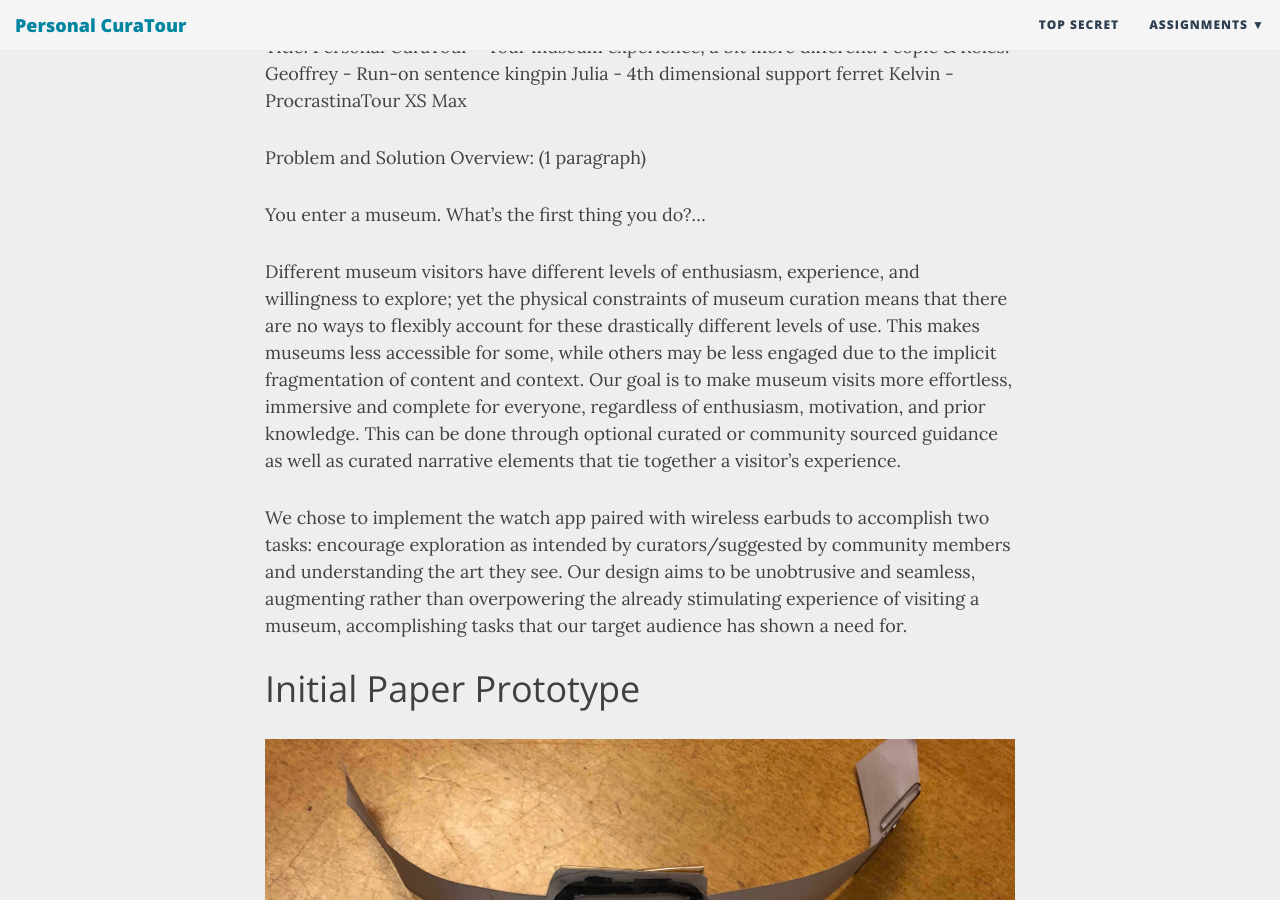
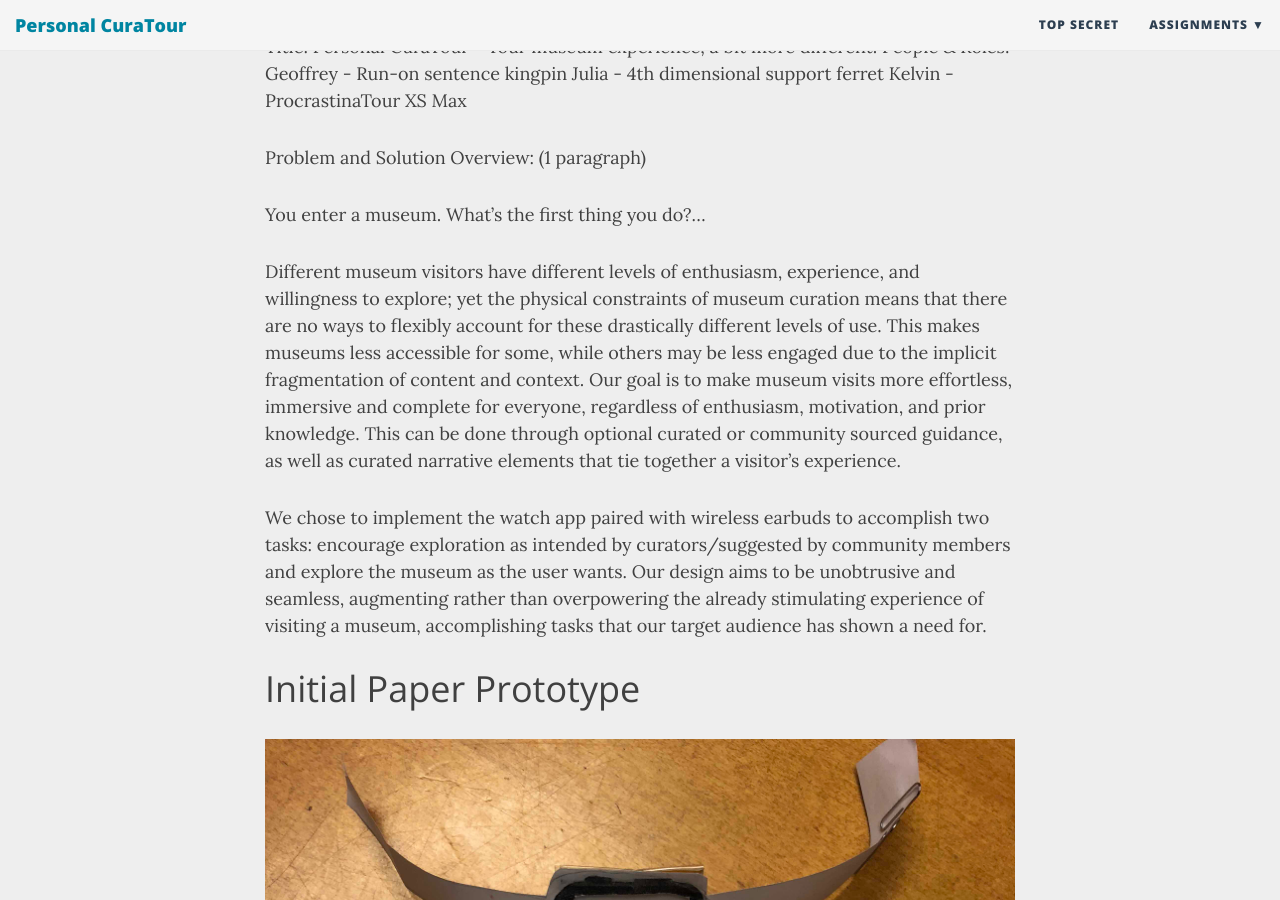
Before and after one commit to krtejeda/PersonalCuraTour, a Jekyll site: the page built from User-Experience-Design-Overview.md, in a window 1280 px wide and 900 px high, scrolled down 333 px. Built offline with Jekyll 4.4.1, drawn with Linux system fonts in a browser that asks for light colours; nearby versions of some CDN libraries.

Commit message:
Update User-Experience-Design-Overview.md

```diff
--- a/User-Experience-Design-Overview.md
+++ b/User-Experience-Design-Overview.md
@@ -13,9 +13,9 @@ Problem and Solution Overview: (1 paragraph)
 
 You enter a museum. What’s the first thing you do?...
 
-Different museum visitors have different levels of enthusiasm, experience, and willingness to explore; yet the physical constraints of museum curation means that there are no ways to flexibly account for these drastically different levels of use. This makes museums less accessible for some, while others may be less engaged due to the implicit fragmentation of content and context. Our goal is to make museum visits more effortless, immersive and complete for everyone, regardless of enthusiasm, motivation, and prior knowledge. This can be done through optional curated or community sourced guidance as well as curated narrative elements that tie together a visitor’s experience.
+Different museum visitors have different levels of enthusiasm, experience, and willingness to explore; yet the physical constraints of museum curation means that there are no ways to flexibly account for these drastically different levels of use. This makes museums less accessible for some, while others may be less engaged due to the implicit fragmentation of content and context. Our goal is to make museum visits more effortless, immersive and complete for everyone, regardless of enthusiasm, motivation, and prior knowledge. This can be done through optional curated or community sourced guidance, as well as curated narrative elements that tie together a visitor’s experience.
 
-We chose to implement the watch app paired with wireless earbuds to accomplish two tasks: encourage exploration as intended by curators/suggested by community members and understanding the art they see. Our design aims to be unobtrusive and seamless, augmenting rather than overpowering the already stimulating experience of visiting a museum, accomplishing tasks that our target audience has shown a need for.
+We chose to implement the watch app paired with wireless earbuds to accomplish two tasks: encourage exploration as intended by curators/suggested by community members and explore the museum as the user wants. Our design aims to be unobtrusive and seamless, augmenting rather than overpowering the already stimulating experience of visiting a museum, accomplishing tasks that our target audience has shown a need for.
 
 # Initial Paper Prototype
 
```
